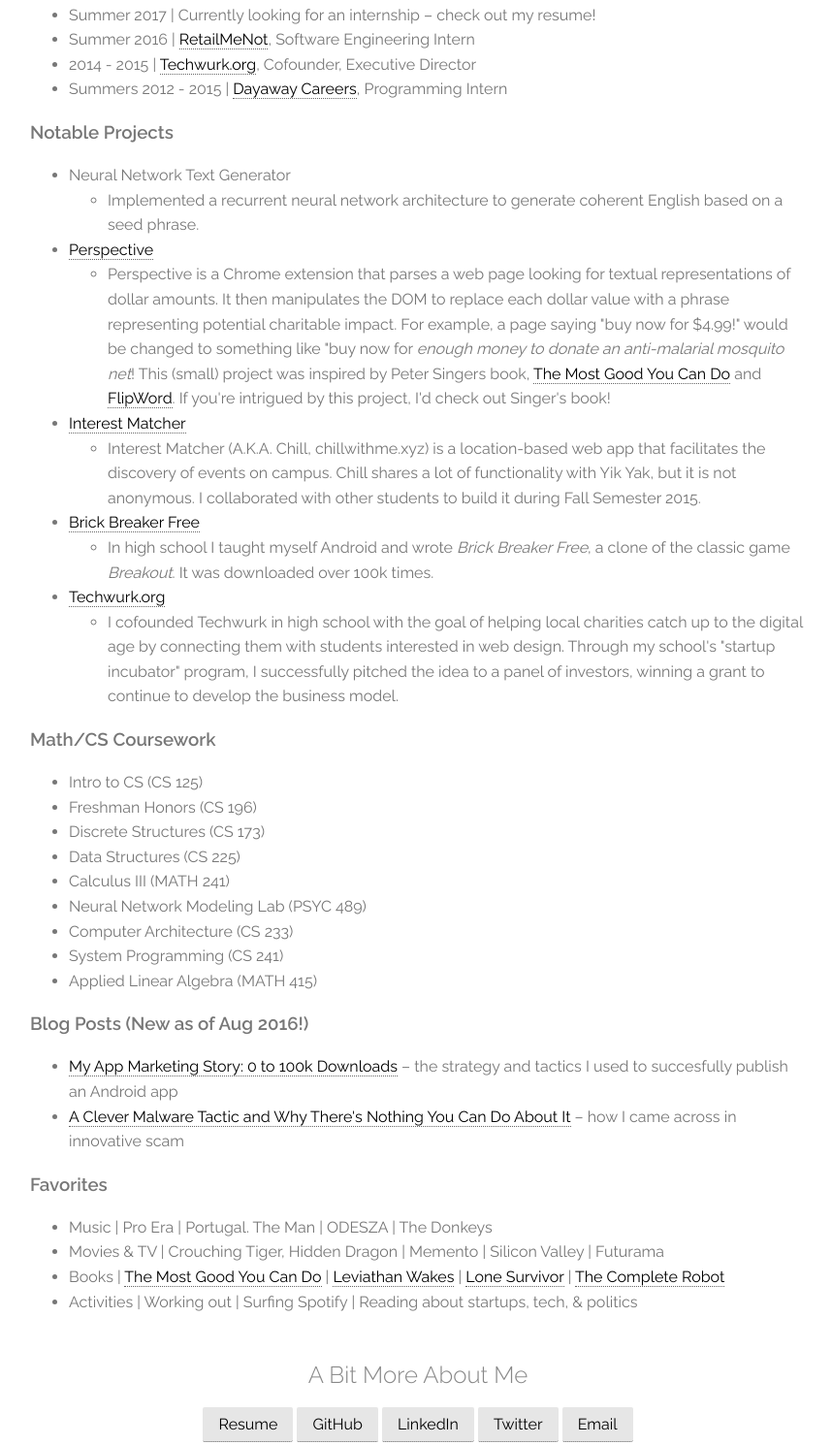
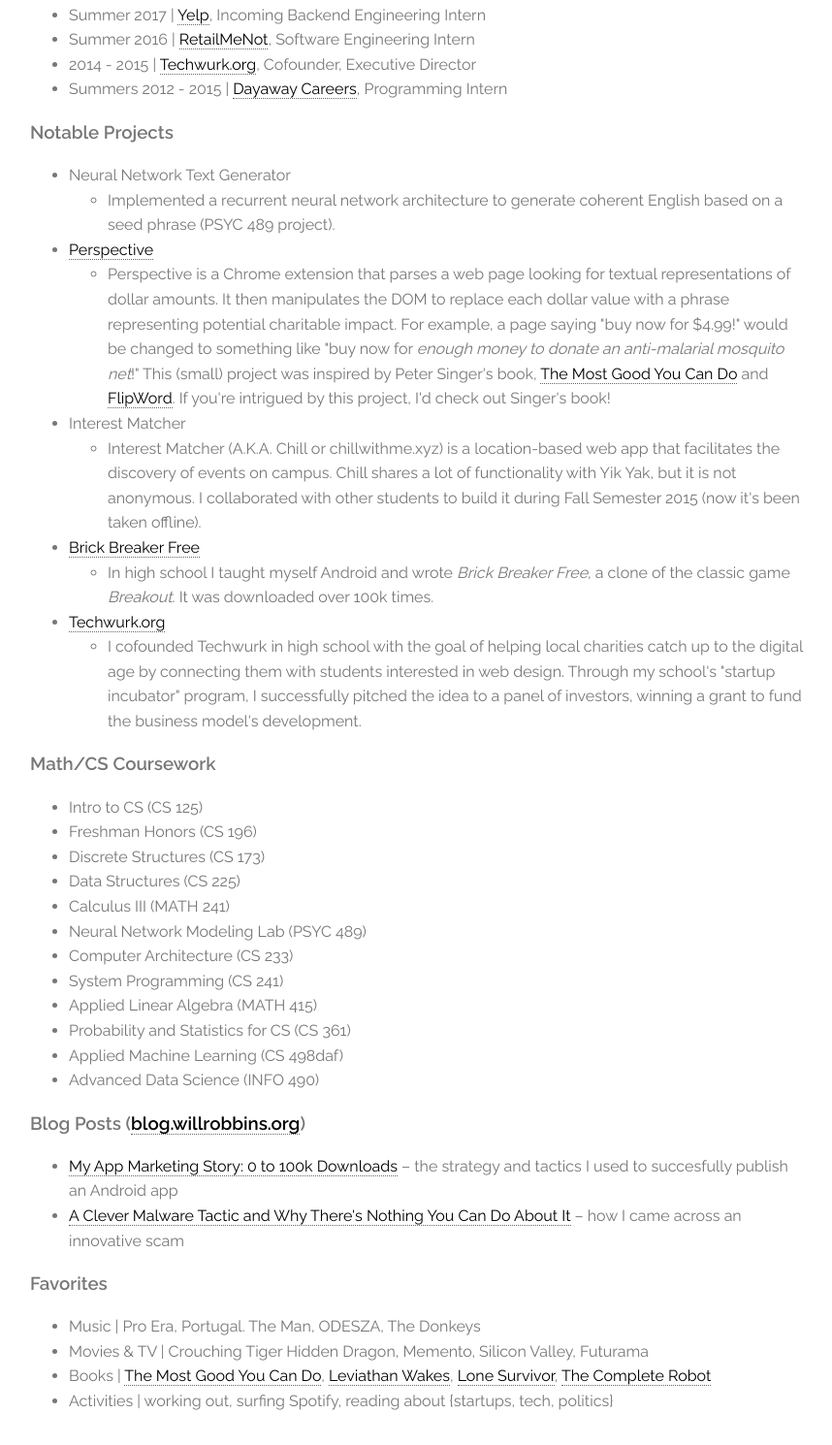
Before and after one commit to whrobbins/WillRobbinsDotOrg, a plain HTML site: page index.html in a window 1280 px wide. Shown: the part 357-1847 px from the top of the page at 97% size, without its empty margins (209-1067 px from the left). Drawn offline with Linux system fonts and the light colour scheme.

Commit message:
add yelp, small fixes

```diff
--- a/index.html
+++ b/index.html
@@ -110,7 +110,7 @@
 
             <h3>Work Experience</h3>
                     <ul>
-                        <li> Summer 2017 | Currently looking for an internship – check out my resume!</li>
+                        <li> Summer 2017 | <a href="http://yelp.com">Yelp</a>, Incoming Backend Engineering Intern</li>
                         <li> Summer 2016 | <a href="http://retailmenot.com">RetailMeNot</a>, Software Engineering Intern </li>
                         <li> 2014 - 2015 | <a href="http://techwurk.org">Techwurk.org</a>, Cofounder, Executive Director</li>
                         <li> Summers 2012 - 2015 | <a href="http://dayawaycareers.com">Dayaway Careers</a>, Programming Intern </li>  <!-- Note to self: athough I got the job in late 2011, 2012 was the summer I started.. -->
@@ -121,7 +121,7 @@
                         <li><a> Neural Network Text Generator </a> </li>
                         <li style="list-style-type:none">
                             <ul>
-                                <li> Implemented a recurrent neural network architecture to generate coherent English based on a seed phrase.</li>
+                                <li> Implemented a recurrent neural network architecture to generate coherent English based on a seed phrase (PSYC 489 project).</li>
                             </ul>
                         </li>
                         <li><a href="http://github.com/whrobbins/Perspective"> Perspective</a> </li>
@@ -130,14 +130,14 @@
                                 <li> Perspective is a Chrome extension that parses a web page looking for textual representations of dollar amounts.
                                     It then manipulates the DOM to replace each dollar value with a phrase representing potential charitable impact.
                                     For example, a page saying "buy now for $4.99!" would be changed to something like "buy now for <i>enough money to donate
-                                    an anti-malarial mosquito net</i>! This (small) project was inspired by Peter Singers book, <a href="http://www.amzn.com/0300180276">The
+                                    an anti-malarial mosquito net</i>!" This (small) project was inspired by Peter Singer's book, <a href="http://www.amzn.com/0300180276">The
                                     Most Good You Can Do</a> and <a href="http://flipword.co">FlipWord</a>.  If you're intrigued by this project, I'd check out Singer's book!</li>
                             </ul>
                         </li>
-                        <li><a href="http://chillwithme.xyz"> Interest Matcher</a></li>
+                        <li>Interest Matcher</li>
                         <li style="list-style-type:none">
                             <ul>
-                                <li> Interest Matcher (A.K.A. Chill, chillwithme.xyz) is a location-based web app that facilitates the discovery of events on campus. Chill shares a lot of functionality with Yik Yak, but it is not anonymous.  I collaborated with other students to build it during Fall Semester 2015.</li>
+                                <li> Interest Matcher (A.K.A. Chill or chillwithme.xyz) is a location-based web app that facilitates the discovery of events on campus. Chill shares a lot of functionality with Yik Yak, but it is not anonymous.  I collaborated with other students to build it during Fall Semester 2015 (now it's been taken offline).</li>
                             </ul>
                         </li>
                         <li><a href="https://play.google.com/store/apps/details?id=com.RobbinsDev.Brick_Breaker"> Brick Breaker Free</a> </li>
@@ -149,7 +149,7 @@
                         <li><a href="http://techwurk.org">Techwurk.org</a> </li>
                         <li style="list-style-type:none">
                             <ul>
-                                <li> I cofounded Techwurk in high school with the goal of helping local charities catch up to the digital age by connecting them with students interested in web design.  Through my school's "startup incubator" program, I successfully pitched the idea to a panel of investors, winning a grant to continue to develop the business model.</li>
+                                <li> I cofounded Techwurk in high school with the goal of helping local charities catch up to the digital age by connecting them with students interested in web design.  Through my school's "startup incubator" program, I successfully pitched the idea to a panel of investors, winning a grant to fund the business model's development.</li>
                             </ul>
                         </li>
                     </ul>
@@ -165,20 +165,23 @@
                 <li><a>Computer Architecture (CS 233)</a> </li>
                 <li><a>System Programming (CS 241)</a> </li>
                 <li><a>Applied Linear Algebra (MATH 415)</a> </li>
+                <li><a>Probability and Statistics for CS (CS 361)</a> </li>
+                <li><a>Applied Machine Learning (CS 498daf)</a> </li>
+                <li><a>Advanced Data Science (INFO 490)</a> </li>
             </ul>
 
-            <h3>Blog Posts (New as of Aug 2016!)</h3>
+            <h3>Blog Posts (<a href="blog.willrobbins.org">blog.willrobbins.org</a>)</h3>
             <ul>
                 <li><a href="https://blog.willrobbins.org/my-app-marketing-story-0-to-100k-downloads-96ae80db1504"> My App Marketing Story: 0 to 100k Downloads</a> – the strategy and tactics I used to succesfully publish an Android app </li>
-                <li><a href="https://blog.willrobbins.org/a-clever-malware-tactic-and-why-theres-nothing-you-can-do-about-it-b4d2cb189cbd#.gq9m5dh0a">A Clever Malware Tactic and Why There's Nothing You Can Do About It</a> – how I came across in innovative scam </li>
+                <li><a href="https://blog.willrobbins.org/a-clever-malware-tactic-and-why-theres-nothing-you-can-do-about-it-b4d2cb189cbd#.gq9m5dh0a">A Clever Malware Tactic and Why There's Nothing You Can Do About It</a> – how I came across an innovative scam </li>
             </ul>
 
             <h3>Favorites</h3>
                     <ul>
-                        <li> Music | Pro Era | Portugal. The Man | ODESZA | The Donkeys</li>
-                        <li> Movies & TV | Crouching Tiger, Hidden Dragon | Memento | Silicon Valley | Futurama</li>
-                        <li> Books |  <a href="http://www.amzn.com/0300180276">The Most Good You Can Do</a> | <a href="http://amzn.com/0316129089">Leviathan Wakes</a> | <a href="http://amzn.com/031632406X">Lone Survivor</a> | <a href="http://www.amazon.com/The-Complete-Robot-Series/dp/0586057242">The Complete Robot</a></li>
-                        <li> Activities | Working out | Surfing Spotify | Reading about startups, tech, & politics
+                        <li> Music | Pro Era, Portugal. The Man, ODESZA, The Donkeys</li>
+                        <li> Movies & TV | Crouching Tiger Hidden Dragon, Memento, Silicon Valley, Futurama</li>
+                        <li> Books | <a href="http://www.amzn.com/0300180276">The Most Good You Can Do</a>, <a href="http://amzn.com/0316129089">Leviathan Wakes</a>, <a href="http://amzn.com/031632406X">Lone Survivor</a>, <a href="http://www.amazon.com/The-Complete-Robot-Series/dp/0586057242">The Complete Robot</a></li>
+                        <li> Activities | working out, surfing <a href"https://open.spotify.com/user/wrobbins38">Spotify</a>, reading about {startups, tech, politics}
                     </ul>
 
             <h2 class="content-subhead"align="center">A Bit More About Me</h2>
```
Also changed, not shown: 1 other file.
